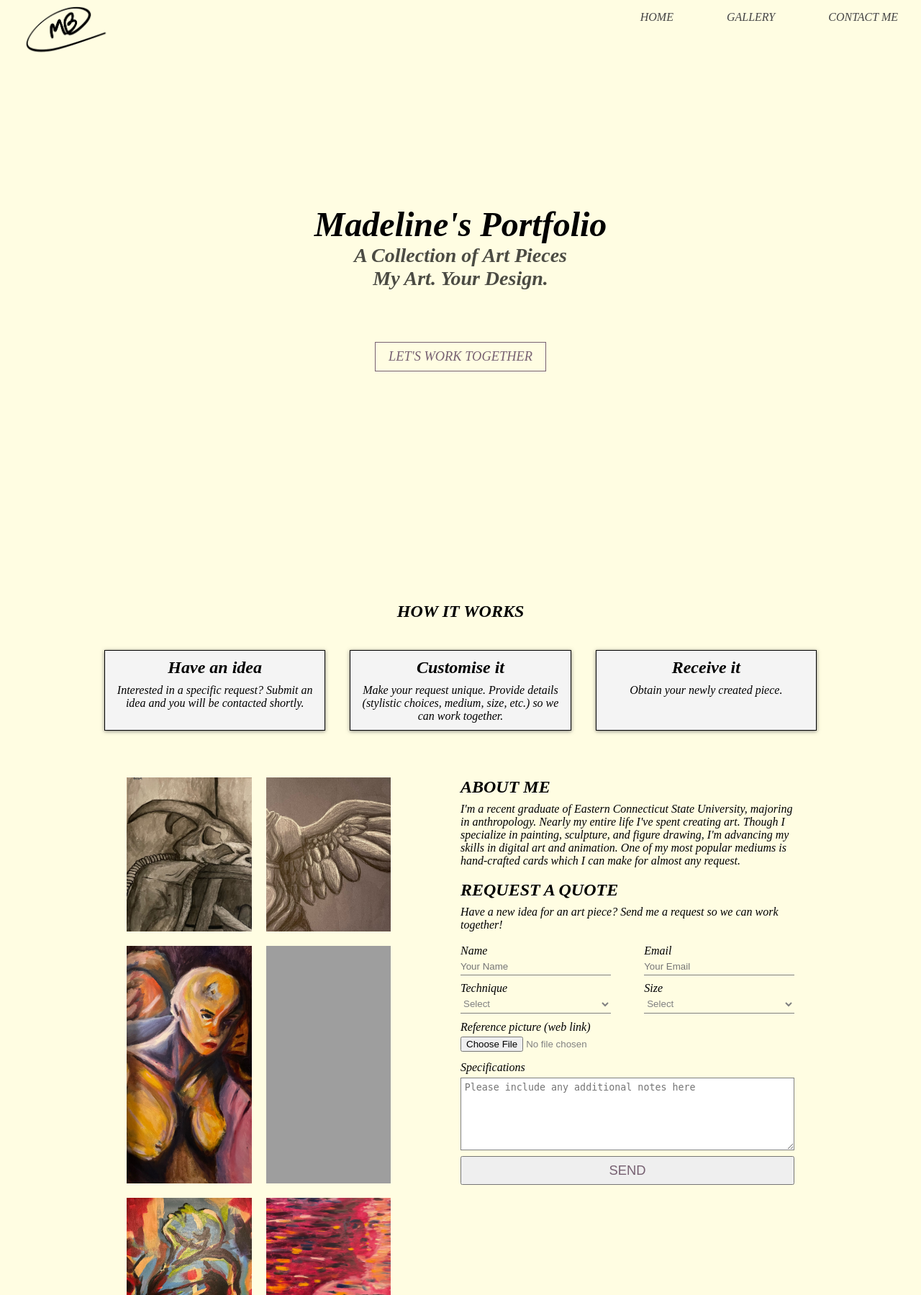
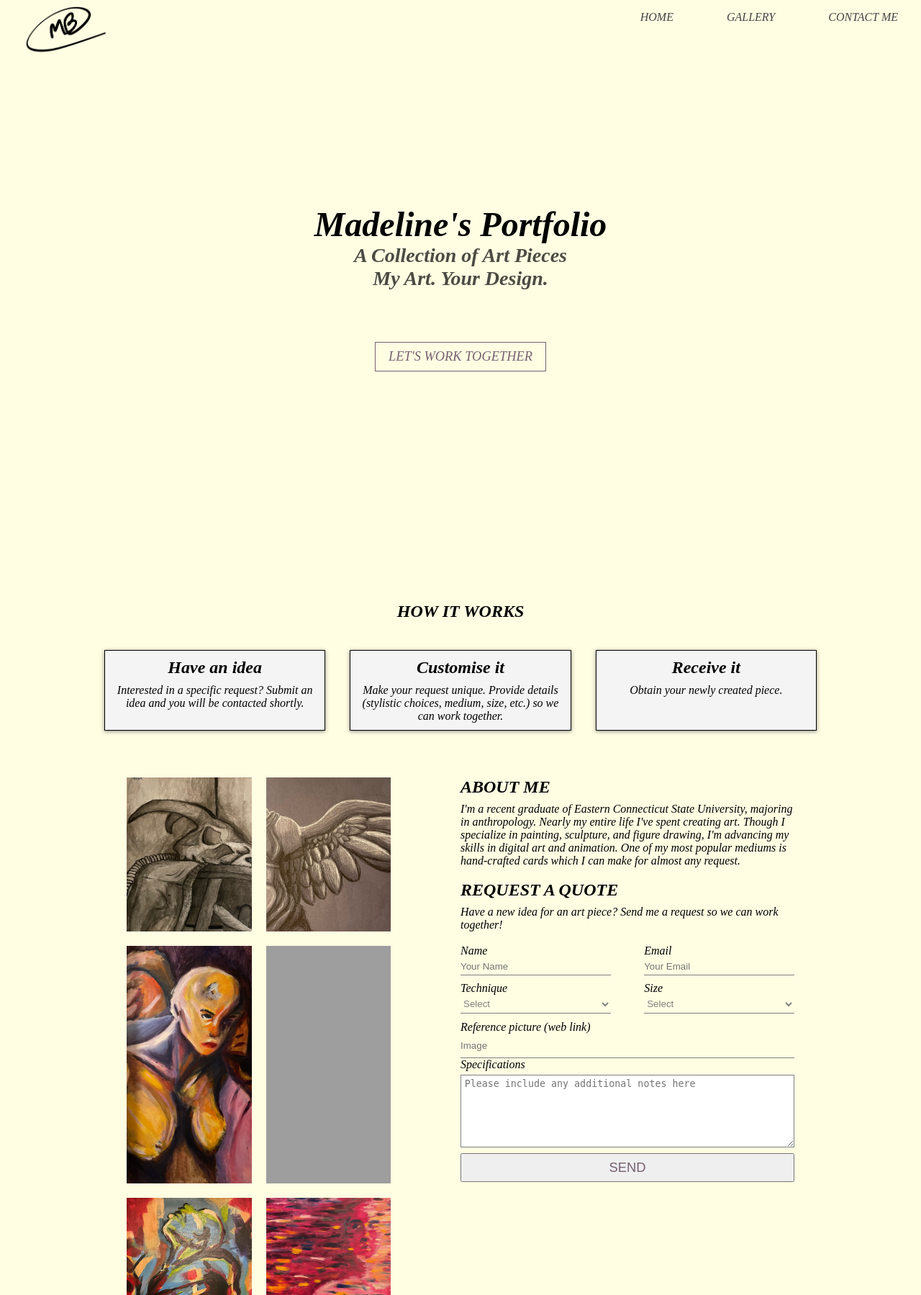
Before and after one commit to aidanb36/artportfolio, a Flask app: page / in a window 1280 px wide. Shown: the top 1799 px of the page at 72% size. Run offline with Flask 2, Linux system fonts and the light colour scheme; some web fonts are replaced; grey boxes are pictures that could not be loaded.

Commit message:
some logistics

```diff
--- a/templates/homepage.html
+++ b/templates/homepage.html
@@ -129,11 +129,10 @@
                         </select>
                     </div>
                 </div>
-                <div class="input-row">
-                    <div class="input-group">
-                        <label for="image" class="not">Reference picture (web link)</label>
-                        <input class="not" type="file" id="file" name="image">
-                    </div>
+                <div class="input-group">
+                    <label for="image" class="not">Reference picture (web link)</label>
+                    <input type="text" id="image" name="Image" placeholder="Image">
+
                 </div>
                 <label for="notes">Specifications</label>
                 <textarea name="notes" id="notes" rows="6" placeholder="Please include any additional notes here"></textarea>
```
